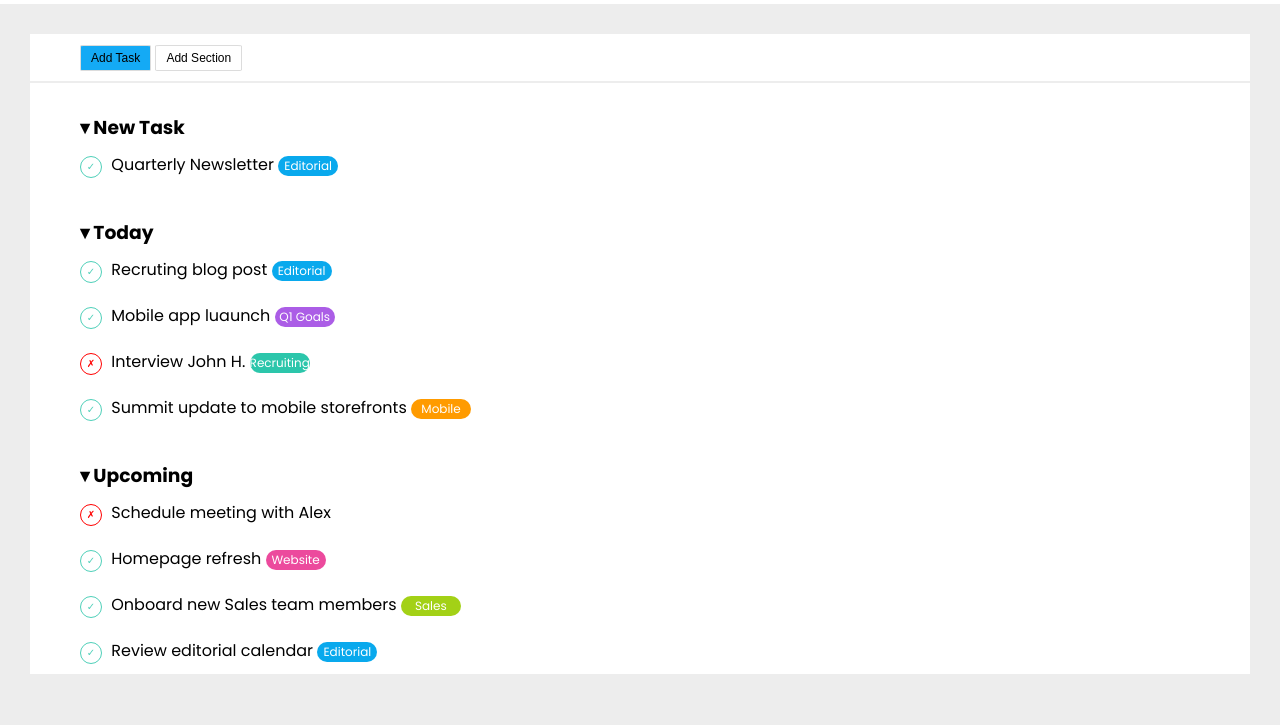
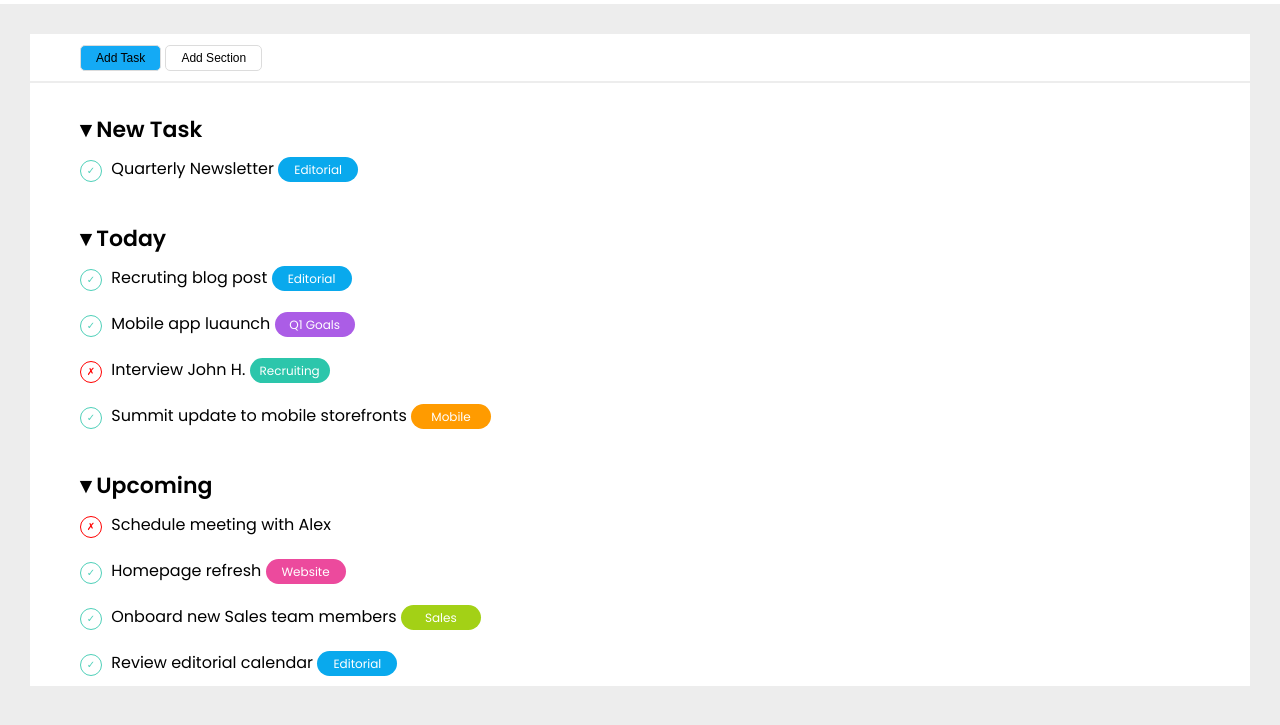
Before and after one commit to dianagiangregorio/html-css-toboolist, a plain HTML site: page index.html in a window 1280 px wide. Shown: the part 43-768 px from the top of the page. Drawn offline with Linux system fonts and the light colour scheme.

Commit message:
feat: adjusted section with different font

```diff
--- a/css/style.css
+++ b/css/style.css
@@ -44,10 +44,10 @@ main {
 button {
     display: inline;
     background-color: #14aaf5;
-    padding: 5px 10px;
+    padding: 5px 15px;
     font-size: 12px;
     border: 1px solid #dcdcdc;
-    border-radius: 5%;
+    border-radius: 5px;
 }
 
 #white_color {
@@ -77,19 +77,23 @@ button {
     color: red;
 }
 
-h3 {
+h5 {
 padding-top: 30px;
 padding-left: 50px;
+font-family: "Poppins", sans-serif;
+font-weight: 600;
+font-style: normal;
+font-size: 22px;
 }
 
 .target {
-    border-radius: 10px;
+    border-radius: 15px;
     color: white;
     font-size: 12px;
-    height: 20px;
-    width: 60px;
+    height: 25px;
+    width: 80px;
     text-align: center;
-    line-height: 20px;
+    line-height: 25px;
     display: inline-block;
 }
 
--- a/index.html
+++ b/index.html
@@ -32,12 +32,12 @@
             </div>
         </section>
         <!--sezione delle task-->
-        <h3>&dtrif; New Task</h3>
+        <h5>&dtrif; New Task</h5>
         <section class="box" id="tasks">
             <div class="mark" id="check">&check;</div> <span>Quarterly Newsletter</span>
             <div class="target" id="editorial">Editorial</div>
         </section>
-        <h3>&dtrif; Today</h3>
+        <h5>&dtrif; Today</h5>
         <section class="box" id="tasks">
             <div class="mark" id="check">&check;</div> <span>Recruting blog post</span>
             <div class="target" id="editorial">Editorial</div><br>
@@ -54,7 +54,7 @@
             <div class="mark" id="check">&check;</div> <span>Summit update to mobile storefronts</span>
             <div class="target" id="mobile">Mobile</div><br>
         </section>
-        <h3>&dtrif; Upcoming</h3>
+        <h5>&dtrif; Upcoming</h5>
         <section class="box" id="tasks">
             <div class="mark" id="cross">&cross;</div> <span>Schedule meeting with Alex</span><br>
         </section>
```
